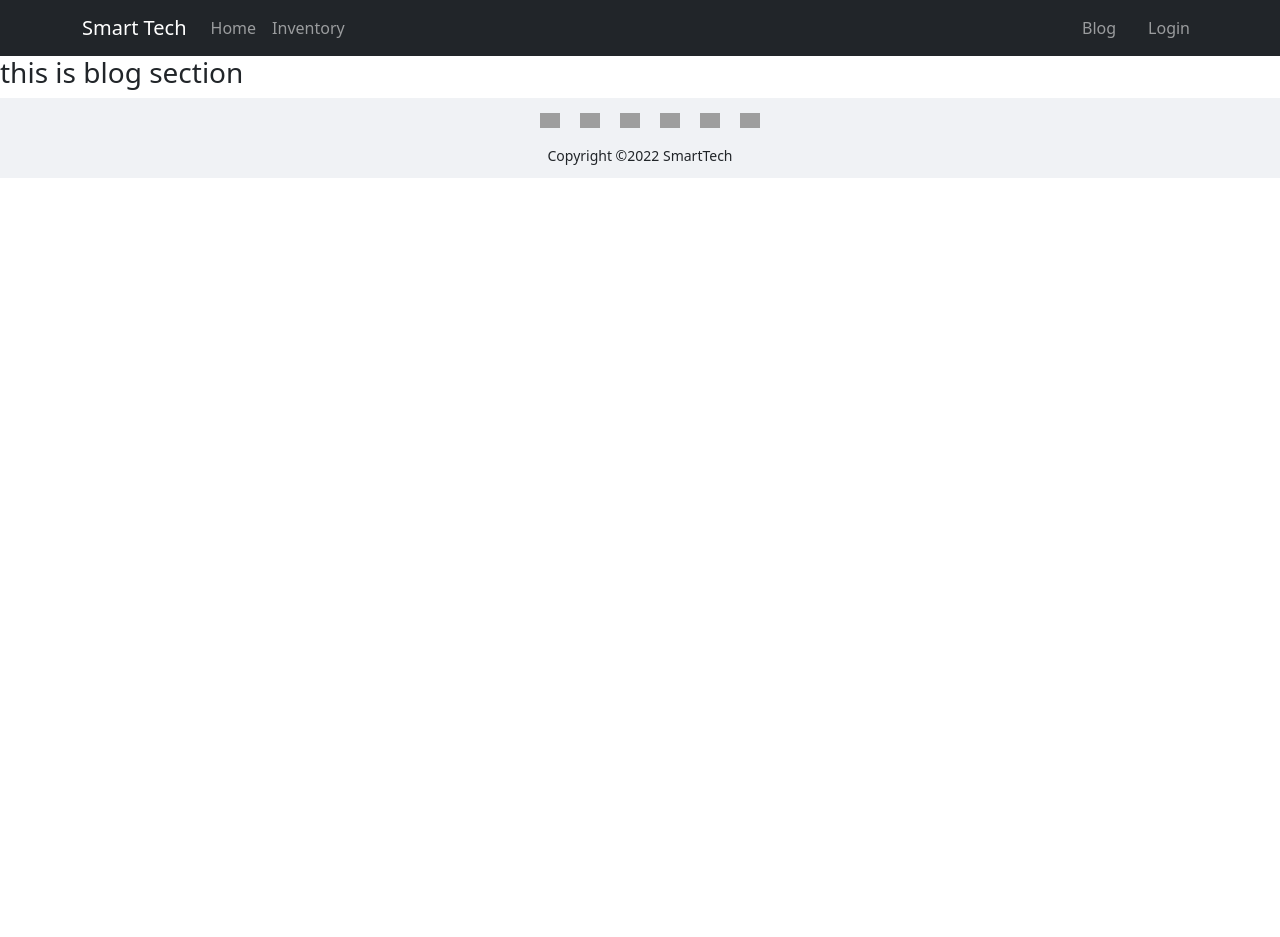
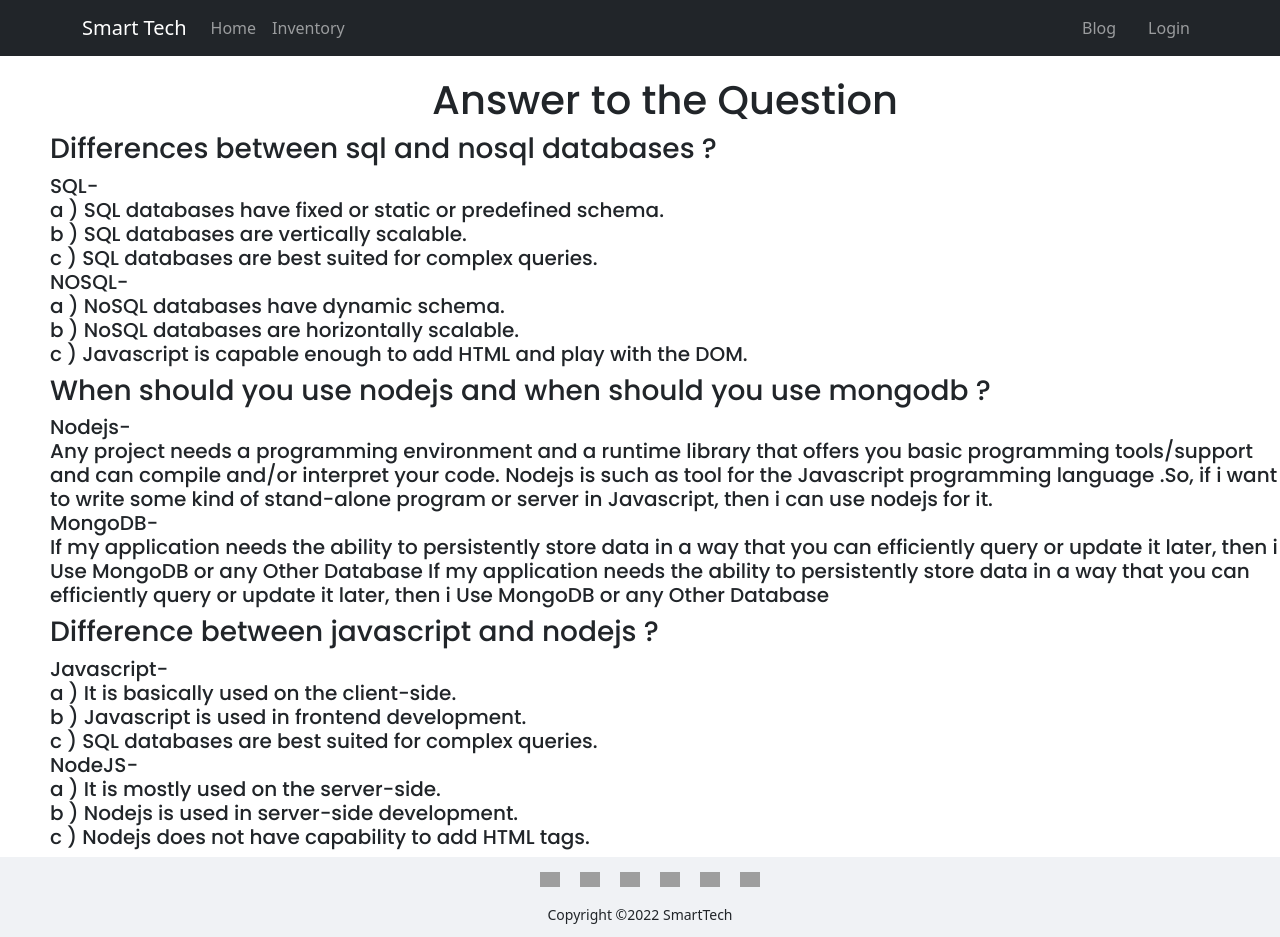
Before and after one commit to mdashikqbl/smart-tech-warehouse-client, a React (Create React App) app: page /blog in a window 1280 px wide. Before the commit the page ends 800 px from the top, so only its background shows below. Built offline with nearby package versions, Linux system fonts and the light colour scheme; no server answers; grey boxes are pictures that could not be loaded.

Commit message:
blog section done

```diff
--- a/package.json
+++ b/package.json
@@ -6,6 +6,7 @@
     "@testing-library/jest-dom": "^5.16.4",
     "@testing-library/react": "^13.2.0",
     "@testing-library/user-event": "^13.5.0",
+    "axios": "^0.27.2",
     "bootstrap": "^5.1.3",
     "firebase": "^9.8.1",
     "react": "^18.1.0",
--- a/src/App.js
+++ b/src/App.js
@@ -9,6 +9,7 @@
 import InventoryDetail from './components/Home/InventoryDetail/InventoryDetail';
 import Login from './components/LogIn/Login';
 import ManageInventory from './components/ManageInventorys/ManageInventory';
+import MyItem from './components/MyItem/MyItem';
 import RequireAuth from './components/RequireAuth/RequireAuth';
 import SignUp from './components/SignUp/SignUp';
 
@@ -27,6 +28,7 @@
         } ></Route>
         <Route path='/manage' element={<ManageInventory></ManageInventory>}></Route>
         <Route path='/additem' element={<AddItems></AddItems>}></Route>
+        <Route path='/myitem' element={<MyItem></MyItem>}></Route>
         <Route path='/login' element={<Login></Login>}></Route>
         <Route path='/signup' element={<SignUp></SignUp>}></Route>
         <Route path='*' element={<NotFound></NotFound>}></Route>
--- /dev/null
+++ b/src/components/Blog/Blog.css
@@ -0,0 +1,5 @@
+.blog-text {
+    margin-top: 20px;
+    font-family: 'Poppins', sans-serif;
+    margin-left: 50px;
+}
--- a/src/components/Blog/Blog.js
+++ b/src/components/Blog/Blog.js
@@ -1,9 +1,52 @@
 import React from 'react';
+import './Blog.css';
 
 const Blog = () => {
     return (
-        <div>
-            <h3>this is blog section</h3>
+        <div className='blog-text'>
+            <h1 className='text-center'>Answer to the Question</h1>
+            <div>
+                <h3>Differences between sql and nosql databases ?</h3>
+                <h5>
+                    SQL- <br />
+                    a ) SQL databases have fixed or static or predefined schema. <br />
+                    b ) SQL databases are vertically scalable.	 <br />
+                    c ) SQL databases are best suited for complex queries. <br />
+                    NOSQL- <br />
+                    a ) NoSQL databases have dynamic schema. <br />
+                    b ) NoSQL databases are horizontally scalable.
+                    <br />
+                    c ) Javascript is capable enough to add HTML and play with the DOM.  <br />
+                </h5>
+            </div>
+            <div>
+                <h3>When should you use nodejs and when should you use mongodb ?</h3>
+                <h5>
+                    Nodejs- <br />
+                    Any project needs a programming environment and a runtime library that offers you basic programming tools/support and can compile and/or interpret your code. Nodejs is such as tool for the Javascript programming language .So, if i want to write some kind of stand-alone program or server in Javascript, then i can use nodejs for it. <br />
+
+
+                    MongoDB- <br />
+                    If my application needs the ability to persistently store data in a way that you can efficiently query or update it later, then i Use MongoDB or any Other Database
+                    If my application needs the ability to persistently store data in a way that you can efficiently query or update it later, then i Use MongoDB or any Other Database
+                </h5>
+            </div>
+            <div>
+                <h3>Difference between javascript and nodejs ?</h3>
+                <h5>
+                    Javascript- <br />
+                    a ) It is basically used on the client-side. <br />
+                    b ) Javascript is used in frontend development.	 <br />
+                    c ) SQL databases are best suited for complex queries. <br />
+                    NodeJS- <br />
+                    a ) It is mostly used on the server-side. <br />
+                    b ) Nodejs is used in server-side development.
+                    <br />
+                    c ) Nodejs does not have capability to add HTML tags. <br />
+                </h5>
+            </div>
+
+
         </div>
     );
 };
--- a/src/components/Home/InventoryDetail/InventoryDetail.js
+++ b/src/components/Home/InventoryDetail/InventoryDetail.js
@@ -36,8 +36,10 @@
                 <button>Deliverd</button>
             </div>
             <div className='restock-field'>
-                <input className='number-field' type="number" name="number" />
-                <input className='submit-btn' type="submit" value="Restock" />
+                <form >
+                    <input className='number-field' type="number" name="number" />
+                    <input className='submit-btn' type="submit" value="Restock" />
+                </form>
             </div>
             <div className='manage-btninventory'>
                 <button onClick={navigateTomanage} >Manage Inventorys</button>
--- a/src/components/MyItem/MyItem.js
+++ b/src/components/MyItem/MyItem.js
@@ -1,9 +1,19 @@
 import React from 'react';
+import useInventorys from '../../Hooks/UseInventorys';
+import auth from '../../firebase.init';
+import { useAuthState } from 'react-firebase-hooks/auth';
 
 const MyItem = () => {
+    const [user] = useAuthState(auth)
+    const [myItem, setItem] = useInventorys([]);
+    const email = user.email
+    const url = `https://shrouded-chamber-00283.herokuapp.com/myItemInvemtory?email=${email}`
+    fetch(url)
+        .then(res => res.json())
+        .then(data => setItem(data))
     return (
         <div>
-
+            <h1>{myItem.length}</h1>
         </div>
     );
 };
```
Also changed, not shown: 1 other file (tests, documents, lock files or other folders).
